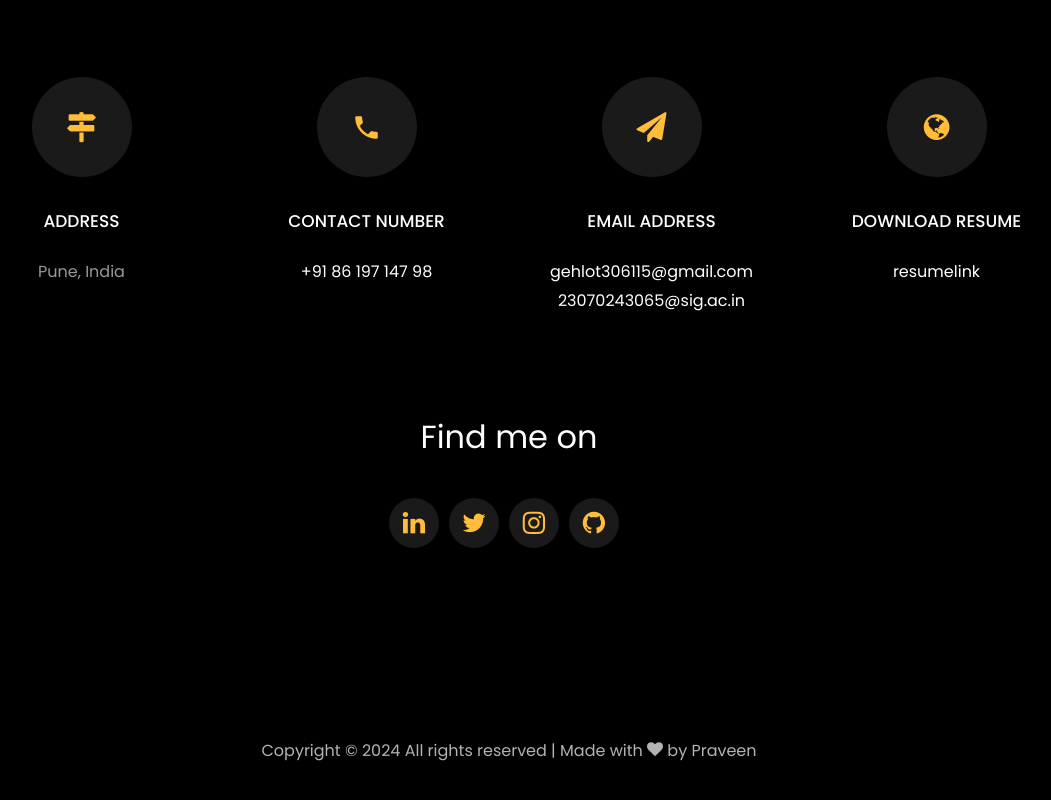
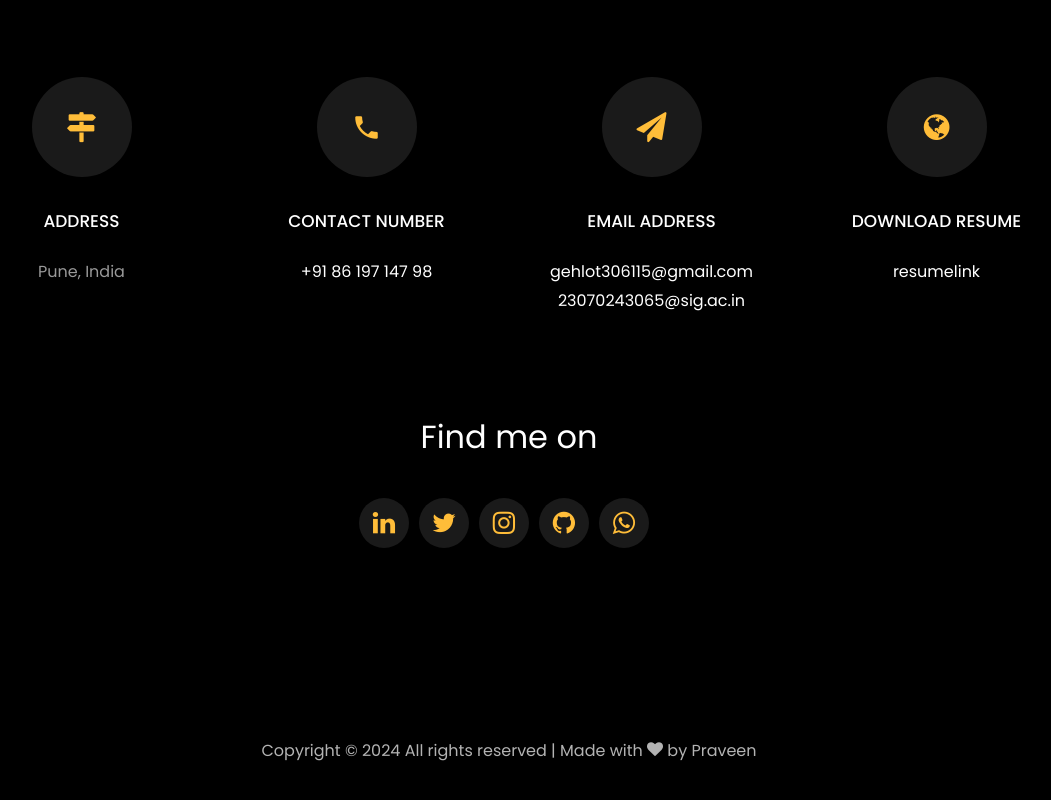
Before and after one commit to Praveen1034/PraveenChoudhary, a plain HTML site: page index.html in a window 1280 px wide. Shown: the part 3647-4447 px from the top of the page, without its empty margins (131-1182 px from the left). Drawn offline with Linux system fonts and the light colour scheme; files whose address does not match are found by name.

Commit message:
Update index.html

```diff
--- a/index.html
+++ b/index.html
@@ -684,6 +684,8 @@
 									class="icon-instagram"></span></a></li>
 						<li class="ftco-animate"><a href="https://github.com/Praveen1034"><span
 									class="icon-github"></span></a></li>
+						<li class="ftco-animate"><a href="https://wa.me/qr/O2JKKSP6QWCUO1"><span
+									class="icon-whatsapp"></span></a></li>
 					</ul>
 					<br>
 				</div>
```
